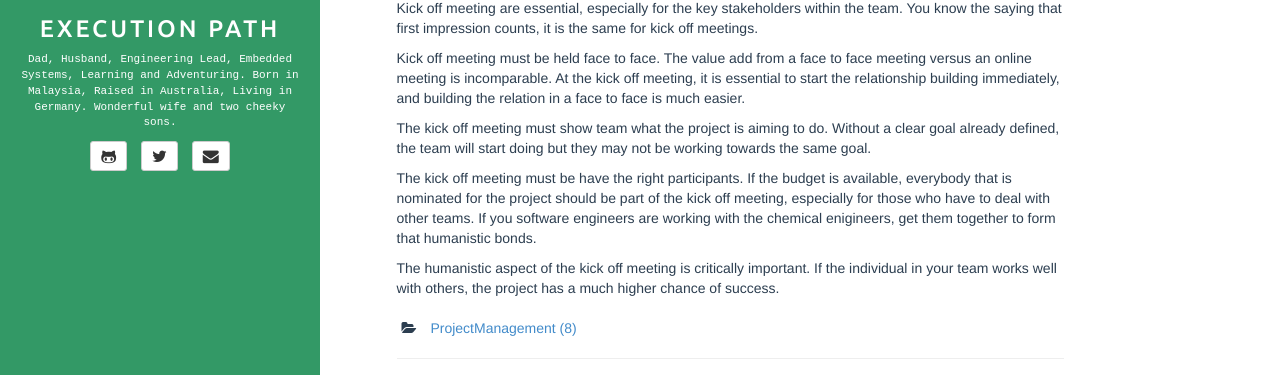
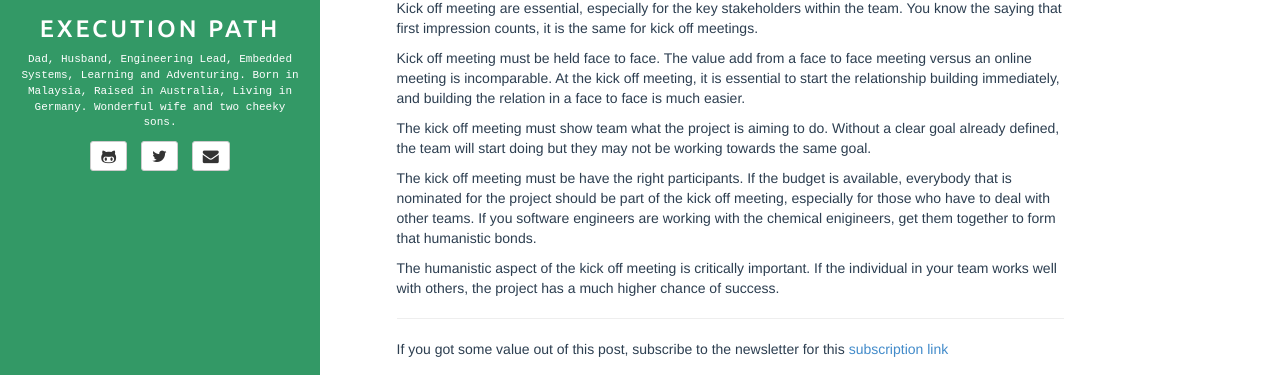
Before and after one commit to tyc/tyc.github.io, a Jekyll site: the page built from _posts/2020-01-20-Kick-off-meeting.markdown, in a window 1280 px wide and 1170 px high, cut to the strip 282-657 px from the top of the window. Built offline with Jekyll 4.4.1, drawn with Linux system fonts in a browser that asks for light colours; comment, search, counter and statistics services are not loaded.

Commit message:
Updated  the article

```diff
--- a/_posts/2020-01-20-Kick-off-meeting.markdown
+++ b/_posts/2020-01-20-Kick-off-meeting.markdown
@@ -19,3 +19,7 @@ The kick off meeting must show team what the project is aiming to do. Without a
 The kick off meeting must be have the right participants. If the budget is available, everybody that is nominated for the project should be part of the kick off meeting, especially for those who have to deal with other teams. If you software engineers are working with the chemical enigineers, get them together to form that humanistic bonds.
 
 The humanistic aspect of the kick off meeting is critically important. If the individual in your team works well with others, the project has a much higher chance of success.
+
+---
+
+If you got some value out of this post, subscribe to the newsletter for this [subscription link](https://mailchi.mp/8e0622427dd5/prjmgrwkly)
```
